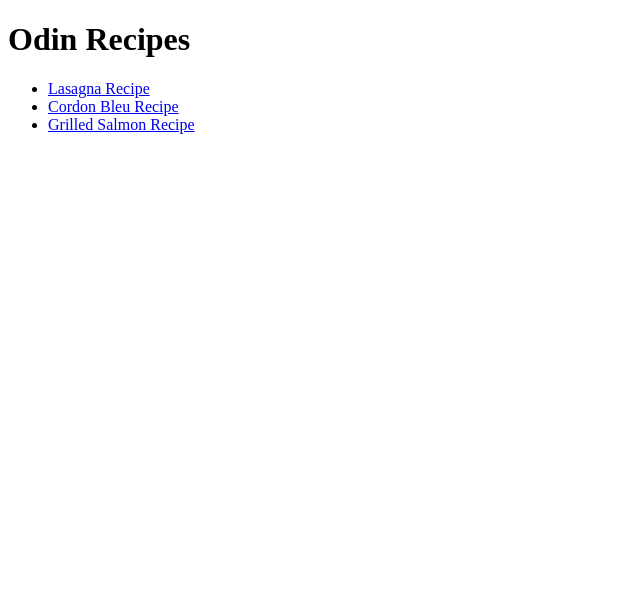
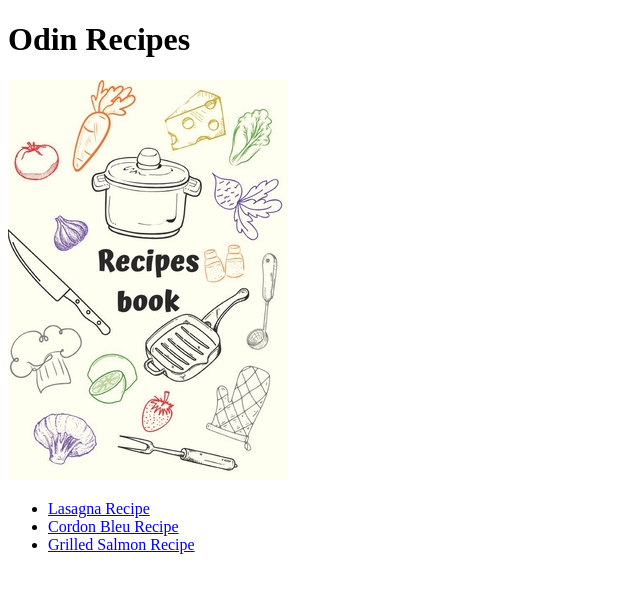
Before and after one commit to NeonRezin/odin-recipes, a plain HTML site: page index.html in a window 1280 px wide. Shown: the whole page, without its empty margins (0-640 px from the left). Drawn offline with Linux system fonts and the light colour scheme.

Commit message:
Update index.html
updated image for index

```diff
--- a/index.html
+++ b/index.html
@@ -6,6 +6,7 @@
 </head>
 <body>
 <h1>Odin Recipes</h1>
+    <img src="../img/recipe.jpg">
 <ul>
     <li><a href="recipes/lasagna.html"
           rel="noreferrer">Lasagna Recipe</a></li>
```
